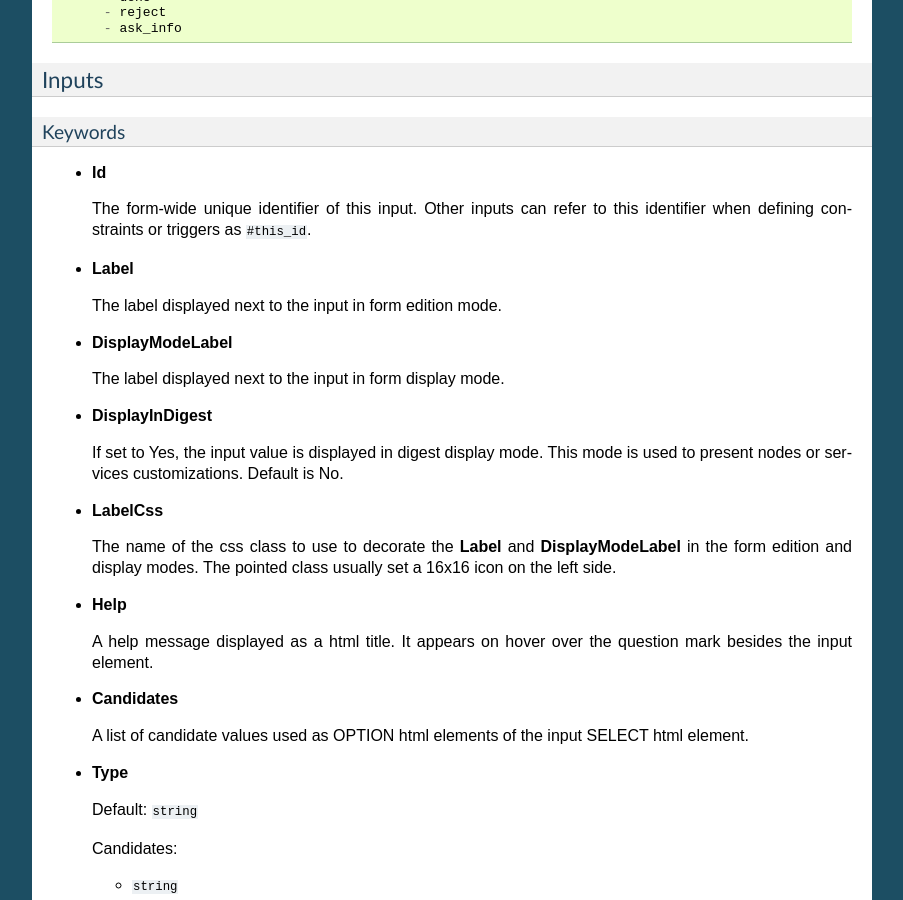
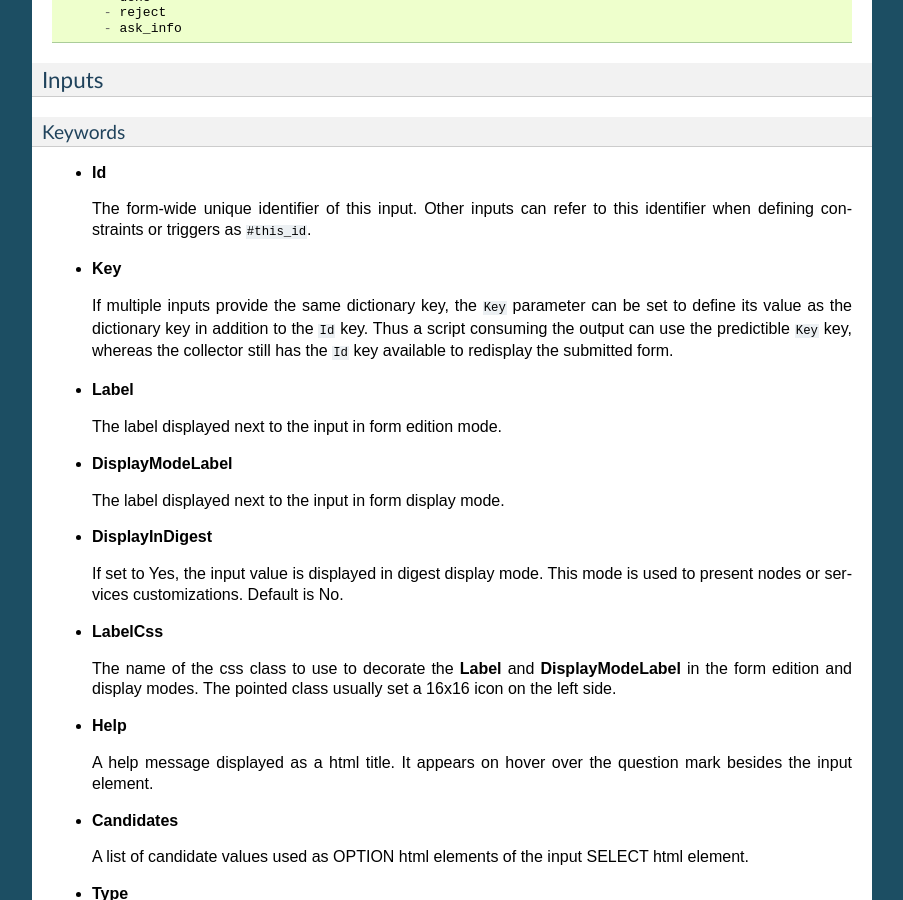
Before and after one commit to opensvc/docs.opensvc.com, a Sphinx documentation site: the page built from source/collector.forms.rst, in a window 1280 px wide and 900 px high, scrolled down 3742 px. Shown: the whole window, without its empty margins (198-1101 px from the left). Built offline with Sphinx 7.4.7, drawn with Linux system fonts in a browser that asks for light colours; comment, search, counter and statistics services are not loaded.

Commit message:
Document the form input Key parameter

```diff
--- a/source/collector.forms.rst
+++ b/source/collector.forms.rst
@@ -209,6 +209,10 @@ Keywords
 * **Id**
 
   The form-wide unique identifier of this input. Other inputs can refer to this identifier when defining constraints or triggers as ``#this_id``.
+
+* **Key**
+
+  If multiple inputs provide the same dictionary key, the ``Key`` parameter can be set to define its value as the dictionary key in addition to the ``Id`` key. Thus a script consuming the output can use the predictible ``Key`` key, whereas the collector still has the ``Id`` key available to redisplay the submitted form.
 
 * **Label**
 
```
